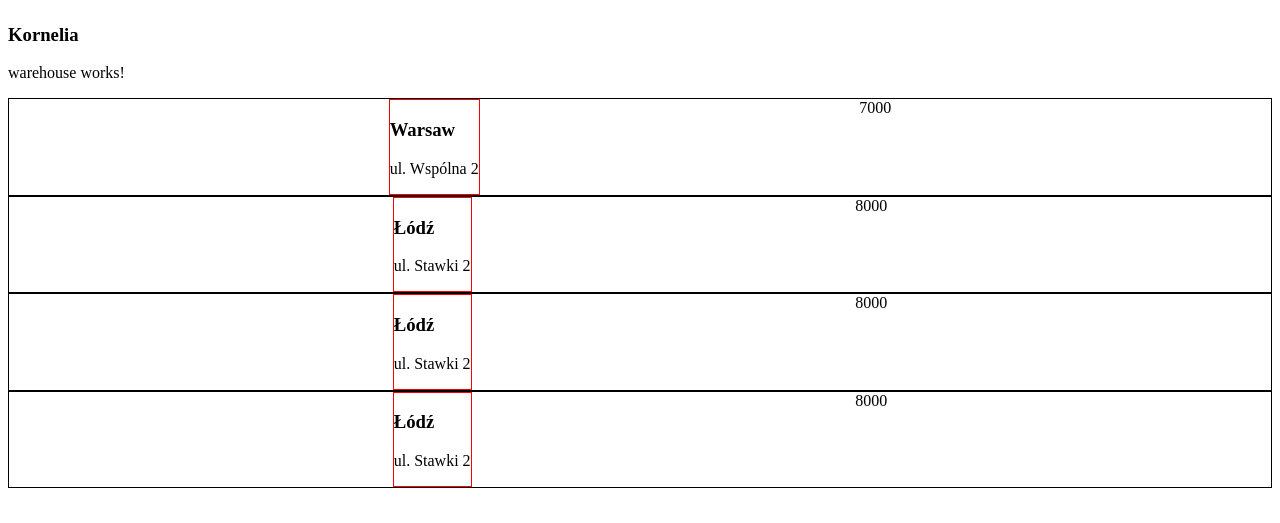
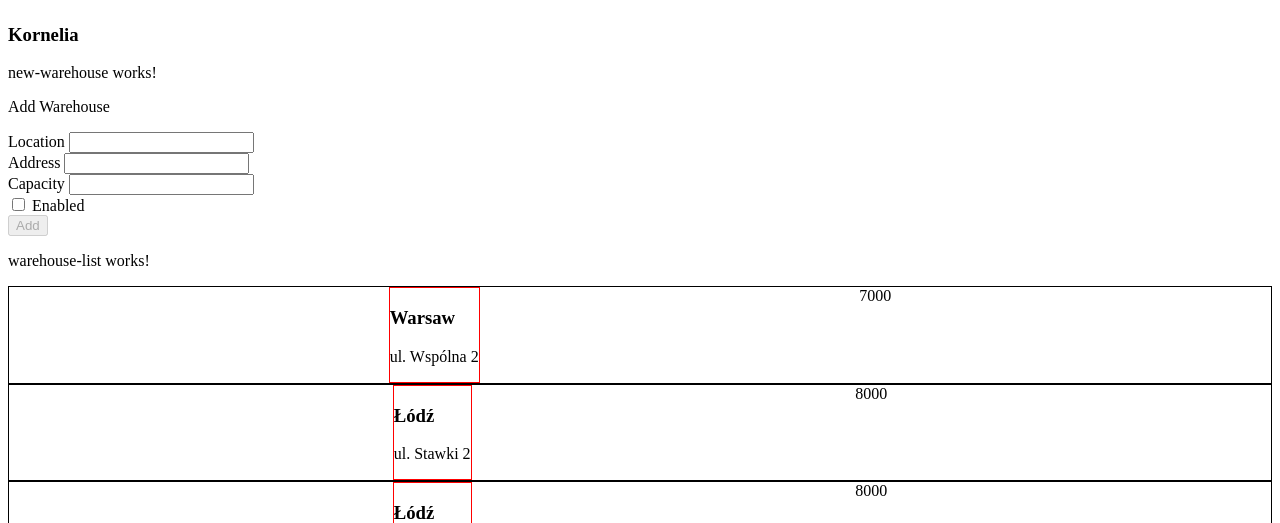
Before and after one commit to aniasieuczy/shoe-app, an Angular app: page / in a window 1280 px wide. Shown: the part 277-800 px from the top of the page. Built offline with nearby package versions, Linux system fonts and the light colour scheme.

Commit message:
adding form with validation, spliting warehouse component (warehouse-list and new-warehouse)

```diff
--- /dev/null
+++ b/src/app/warehouse/new-warehouse/new-warehouse.component.html
@@ -0,0 +1,52 @@
+<p>new-warehouse works!</p>
+
+<div class="form-main">
+    <p>Add Warehouse</p>
+        <form (ngSubmit)="onSubmit(form)" #form="ngForm">
+            <div class="form">
+                <div>
+                    <label for="location"> Location </label>
+                    <input
+                    type="text"
+                    id="location"
+                    class="form-control"
+                    name="location"
+                    ngModel
+                    required>
+                </div>
+                <div>
+                    <label for="address"> Address </label>
+                    <input
+                    type="text"
+                    id="address"
+                    class="form-control"
+                    name="address"
+                    ngModel
+                    required
+                    >
+                </div>
+                <div>
+                    <label for="capacity"> Capacity </label>
+                    <input
+                    type="number"
+                    id="capacity"
+                    class="form-control"
+                    name="capacity"
+                    ngModel
+                    required
+                    pattern="^[1-9]+[0-9]*$"
+                    >
+                </div>
+                <div>
+                    <label><input type="checkbox" id="enabled" name="enabled" value="enabled" ngModel checked> Enabled </label>
+                </div>
+                <div>
+                    <button
+                    class="button"
+                    type="submit"
+                    [disabled]="!form.valid"
+                    > Add </button>
+                </div>
+            </div>
+        </form>
+    </div>
--- /dev/null
+++ b/src/app/warehouse/new-warehouse/new-warehouse.component.ts
@@ -0,0 +1,25 @@
+import { Component, OnInit } from '@angular/core';
+import { NgForm } from '@angular/forms';
+import { Warehouse } from '../warehouse.model';
+import { WarehouseService } from '../warehouse.service';
+
+@Component({
+  selector: 'app-new-warehouse',
+  templateUrl: './new-warehouse.component.html',
+  styleUrls: ['./new-warehouse.component.scss']
+})
+export class NewWarehouseComponent implements OnInit {
+
+  constructor(private warehouseService: WarehouseService) { }
+
+  ngOnInit(): void {
+  }
+
+  onSubmit(form: NgForm) {
+    const value = form.value
+    const newWarehouse = new Warehouse(value.location, value.address, value.capacity, value.enabled)
+    this.warehouseService.addWarehouse(newWarehouse)
+    form.reset
+  }
+
+}
--- /dev/null
+++ b/src/app/warehouse/warehouse-list/warehouse-list.component.html
@@ -0,0 +1,9 @@
+<p>warehouse-list works!</p>
+
+<div class="card" *ngFor="let warehouse of warehouses">
+    <div class="card_left">
+      <h3> {{ warehouse.location }}</h3>
+      <p> {{ warehouse.address }} </p>
+      </div>
+      <div class="card_right"> {{ warehouse.capacity }}</div>
+    </div>
--- /dev/null
+++ b/src/app/warehouse/warehouse-list/warehouse-list.component.scss
@@ -0,0 +1,10 @@
+.card {
+    display: flex;
+    border: 1px solid black;
+    justify-content: space-evenly;
+    &_left {
+
+      border: 1px solid red;
+    }
+
+  }
--- /dev/null
+++ b/src/app/warehouse/warehouse-list/warehouse-list.component.ts
@@ -0,0 +1,21 @@
+import { Component, OnInit } from '@angular/core';
+import { Warehouse } from '../warehouse.model';
+import { WarehouseService } from '../warehouse.service';
+
+@Component({
+  selector: 'app-warehouse-list',
+  templateUrl: './warehouse-list.component.html',
+  styleUrls: ['./warehouse-list.component.scss']
+})
+export class WarehouseListComponent implements OnInit {
+
+  warehouses: Warehouse[] = [] ;
+
+  constructor(private warehouseService: WarehouseService) { }
+
+  ngOnInit(): void {
+    this.warehouses = this.warehouseService.getWarehouses();
+    console.log(this.warehouses);
+  }
+
+}
--- a/src/app/warehouse/warehouse.component.html
+++ b/src/app/warehouse/warehouse.component.html
@@ -1,8 +1,4 @@
+<app-new-warehouse></app-new-warehouse>
+<app-warehouse-list></app-warehouse-list>
+
 <p>warehouse works!</p>
-<div class="card" *ngFor="let warehouse of warehouses">
-<div class="card_left">
-  <h3> {{ warehouse.location }}</h3>
-  <p> {{ warehouse.address }} </p>
-  </div>
-  <div class="card_right"> {{ warehouse.capacity }}</div>
-</div>
--- a/src/app/warehouse/warehouse.component.ts
+++ b/src/app/warehouse/warehouse.component.ts
@@ -1,6 +1,5 @@
 import { Component, OnInit } from '@angular/core';
-import { WarehouseService } from "./warehouse.service";
-import { Warehouse } from "./warehouse.model";
+
 
 @Component({
   selector: 'app-warehouse',
@@ -8,13 +7,11 @@ import { Warehouse } from "./warehouse.model";
   styleUrls: ['./warehouse.component.scss']
 })
 export class WarehouseComponent implements OnInit {
-  warehouses: Warehouse[] = [];
 
-  constructor(private warehouseService: WarehouseService) { }
+  constructor() { }
 
   ngOnInit(): void {
-    this.warehouses = this.warehouseService.getWarehouses();
-    console.log(this.warehouses);
+
   }
 
 }
--- a/src/app/warehouse/warehouse.service.ts
+++ b/src/app/warehouse/warehouse.service.ts
@@ -14,5 +14,10 @@ export class WarehouseService {
     return this.warehouses.slice();
   }
 
+  addWarehouse(warehouse: Warehouse){
+    this.warehouses.push(warehouse)
+    console.log(this.warehouses)
+  }
+
 
 }
```
Also changed, not shown: src/app/app.module.ts (+8 -3 lines), src/app/warehouse/new-warehouse/new-warehouse.component.scss (added).
